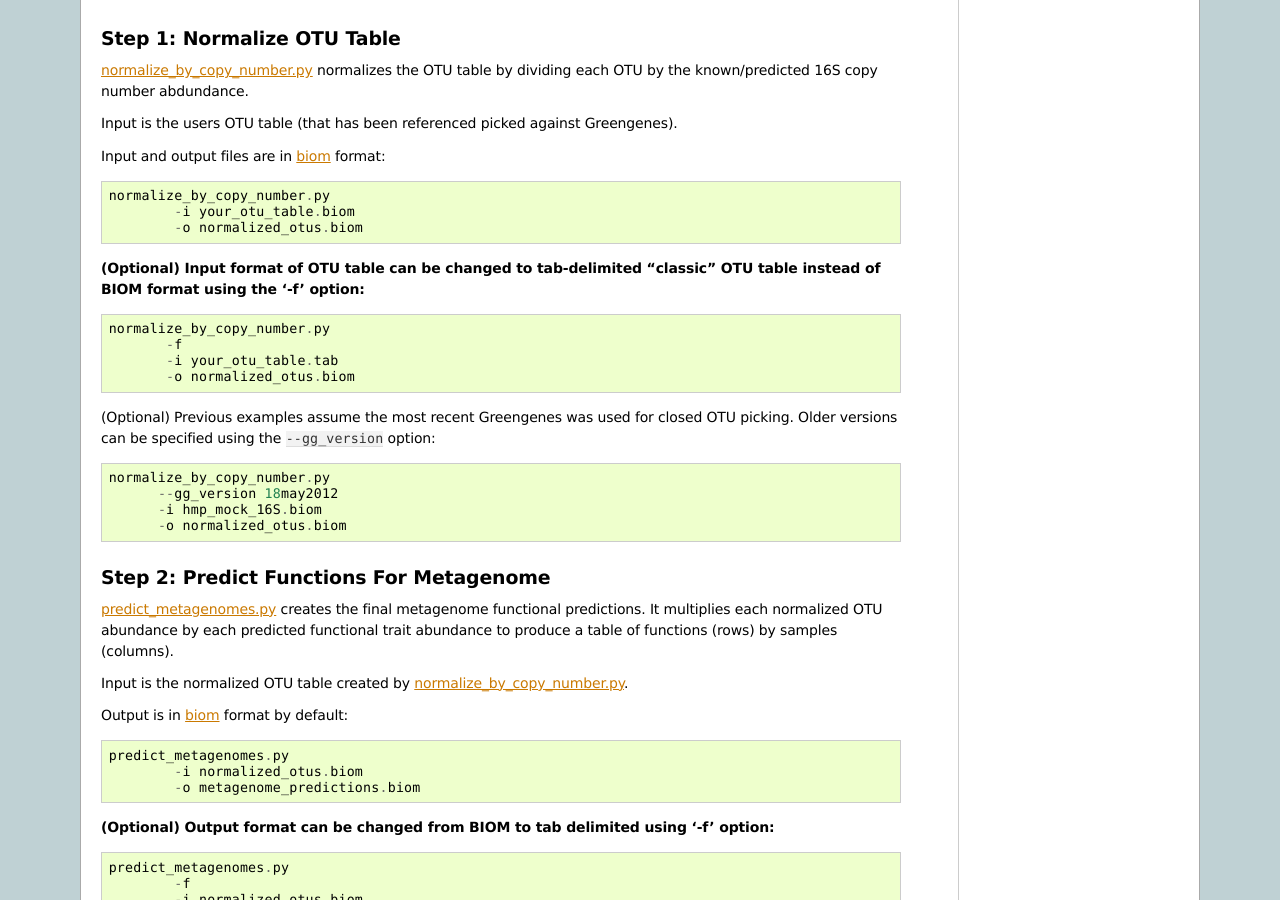
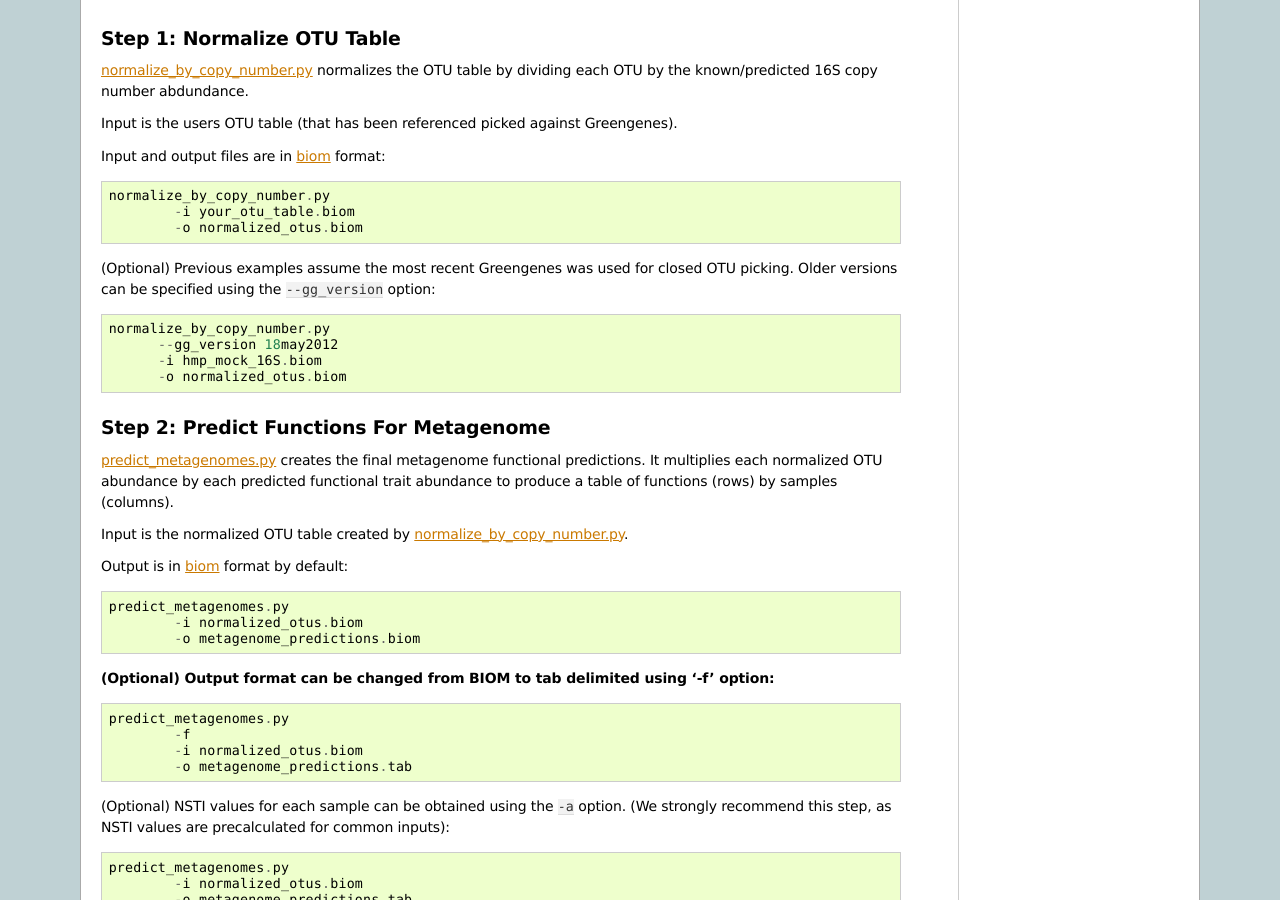
Before and after one commit to picrust/picrust, a Sphinx documentation site: the page built from doc/source/tutorials/metagenome_prediction.rst, in a window 1280 px wide and 900 px high, scrolled down 533 px. Built offline with Sphinx 7.4.7, drawn with Linux system fonts in a browser that asks for light colours.

```diff
--- a/doc/source/index.rst
+++ b/doc/source/index.rst
@@ -36,9 +36,6 @@ More advanced users may be interested in the following (in no particular order):
 
   * :ref:`index_scripts`
 
-  * :ref:`index_methods`
-
-
 Contact
 -------
 
--- a/doc/source/tutorials/metagenome_prediction.rst
+++ b/doc/source/tutorials/metagenome_prediction.rst
@@ -35,13 +35,6 @@ Input and output files are in `biom`_ format::
 
 	normalize_by_copy_number.py
 		-i your_otu_table.biom
-		-o normalized_otus.biom
-
-**(Optional) Input format of OTU table can be changed to tab-delimited "classic" OTU table instead of BIOM format using the '-f' option:** ::
-
-	 normalize_by_copy_number.py
-		-f
-		-i your_otu_table.tab
 		-o normalized_otus.biom
 
 (Optional) Previous examples assume the most recent Greengenes was used for closed OTU picking. Older versions can be specified using the ``--gg_version`` option: ::
```
Also changed, not shown: doc/source/methods/constructing_reference_otus.rst (deleted, +0 -56 lines), doc/source/methods/index.rst (deleted, +0 -11 lines).
